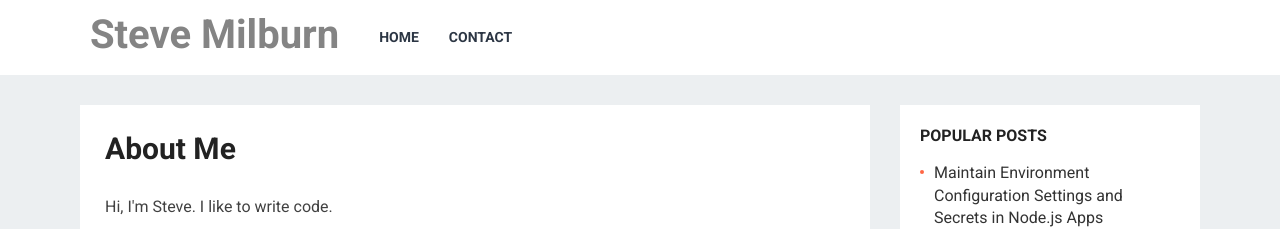
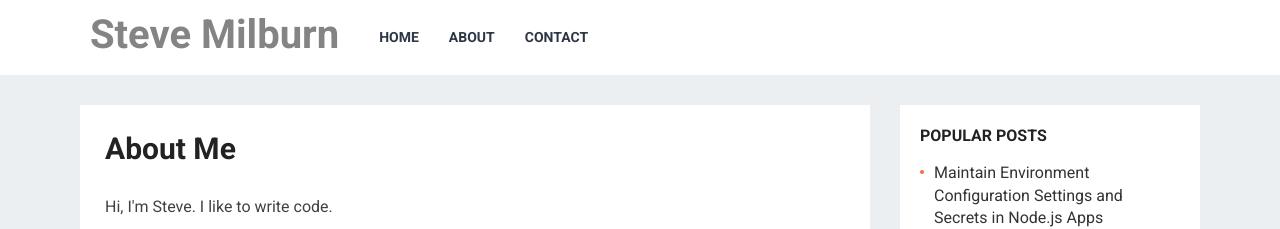
Before and after one commit to stvmlbrn/stvmlbrn.github.io, a Jekyll site: the page built from about/index.html, in a window 1280 px wide. Shown: the top 229 px of the page. Built offline with Jekyll 4.4.1, drawn with Linux system fonts in a browser that asks for light colours; comment, search, counter and statistics services are not loaded.

Commit message:
added /about

```diff
--- a/_includes/masthead.html
+++ b/_includes/masthead.html
@@ -1,36 +1,31 @@
 <header id="masthead" class="site-header clear">
+  <div class="container">
+    <div class="site-branding">
+      <div id="logo">
+        <span class="helper"></span> <a href="/" class="home-link">Steve Milburn</a>
+      </div>
+      <!-- #logo -->
+    </div>
+    <!-- .site-branding -->
 
-  <div class="container">
-
-		<div class="site-branding">
-
-
-			<div id="logo">
-				<span class="helper"></span>
-				<a href="/" class="home-link">Steve Milburn</a>
-			</div><!-- #logo -->
-
-		</div><!-- .site-branding -->
-
-		<nav id="primary-nav" class="primary-navigation">
+    <nav id="primary-nav" class="primary-navigation">
       <div class="menu-primary-menu-container">
         <ul id="primary-menu" class="sf-menu sf-js enabled sf-arrows">
           <li class="menu-item menu-item-type-custom menu-item-object-custom menu-item-home">
             <a href="/">Home</a>
           </li>
-          <!--<li class="menu-item menu-item-type-custom menu-item-object-custom menu-item-home">
+          <li class="menu-item menu-item-type-custom menu-item-object-custom menu-item-home">
             <a href="/about">About</a>
-          </li>-->
+          </li>
           <li class="menu-item menu-item-type-custom menu-item-object-custom menu-item-home">
             <a href="/contact">Contact</a>
           </li>
         </ul>
       </div>
-		</nav><!-- #primary-nav -->
+    </nav>
+    <!-- #primary-nav -->
 
-		<div id="slick-mobile-menu">
-
-    </div>
+    <div id="slick-mobile-menu"></div>
 
     <span class="search-icon">
       <span class="genericon genericon-search"></span>
@@ -39,12 +34,18 @@
 
     <div class="header-search">
       <form id="searchform" method="get" action="/">
-        <input type="search" name="s" class="search-input" placeholder="Search for..." autocomplete="off">
+        <input
+          type="search"
+          name="s"
+          class="search-input"
+          placeholder="Search for..."
+          autocomplete="off"
+        />
         <button type="submit" class="search-submit">search</button>
       </form>
-    </div><!-- .header-search -->
-
-
-	</div><!-- .container -->
-
-</header><!-- #masthead -->
+    </div>
+    <!-- .header-search -->
+  </div>
+  <!-- .container -->
+</header>
+<!-- #masthead -->
```
